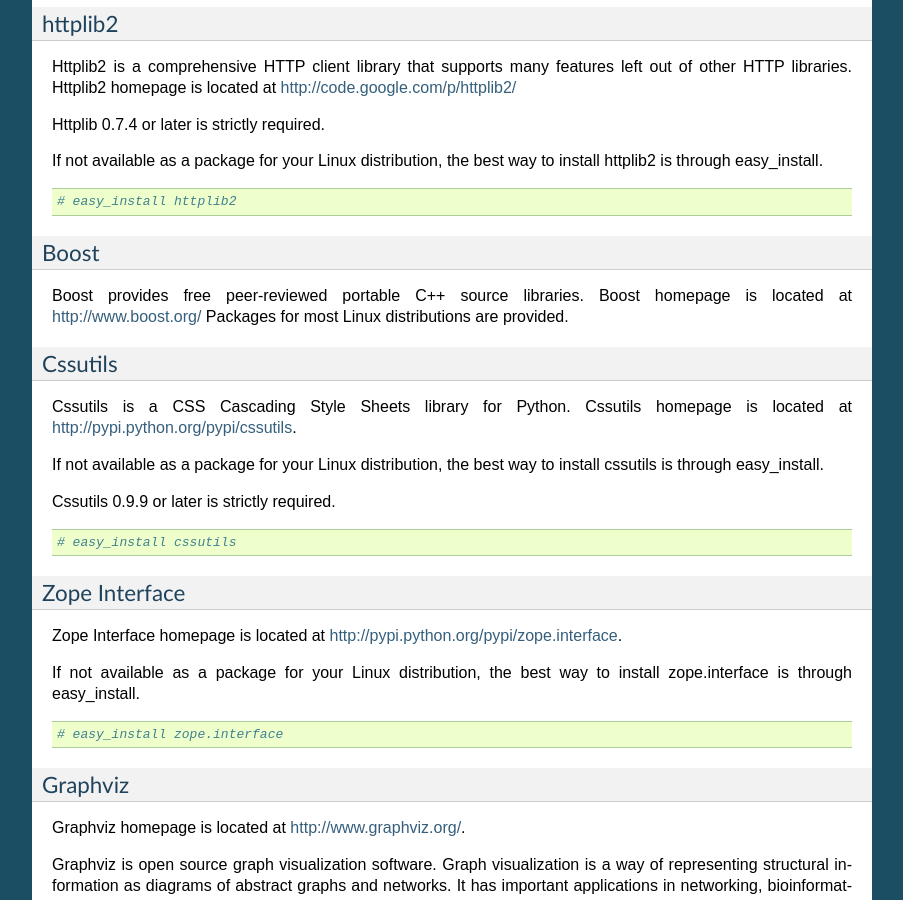
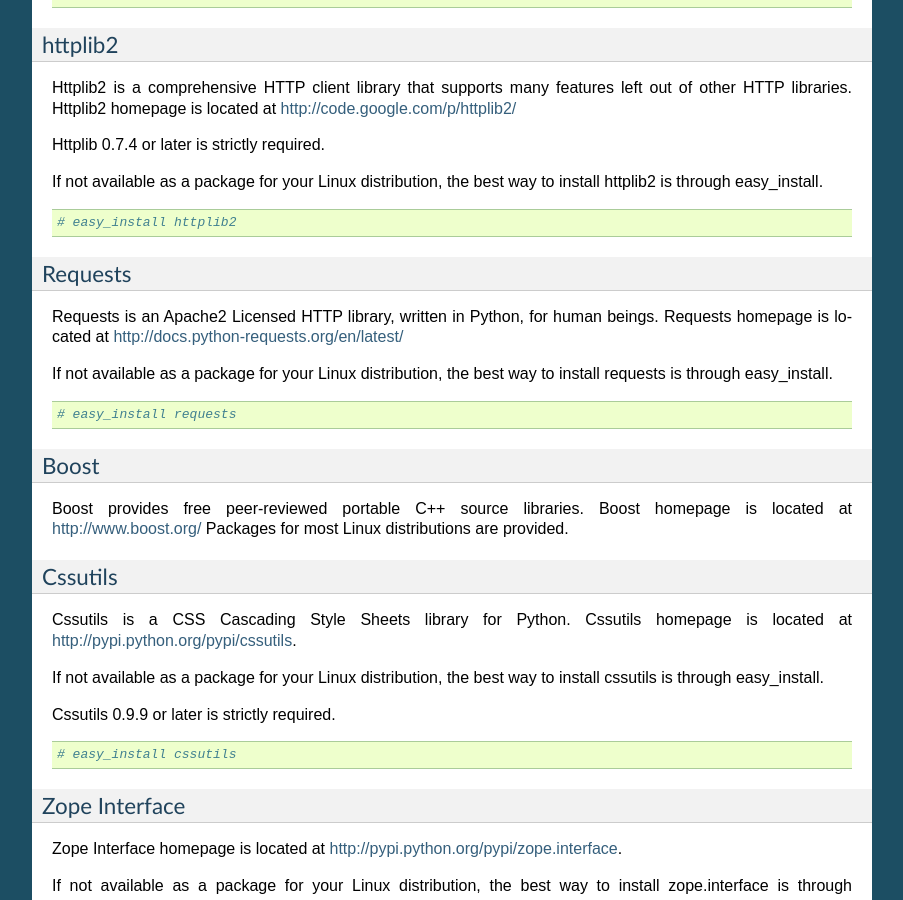
Before and after one commit to buffer/thug, a Sphinx documentation site: the page built from doc/source/build.rst, in a window 1280 px wide and 900 px high, scrolled down 3565 px. Shown: the whole window, without its empty margins (198-1101 px from the left). Built offline with Sphinx 7.4.7, drawn with Linux system fonts in a browser that asks for light colours.

Commit message:
Updated documentation

```diff
--- a/doc/source/build.rst
+++ b/doc/source/build.rst
@@ -18,6 +18,7 @@
 * lxml
 * Chardet
 * httplib2
+* Requests
 * boost
 * Cssutils
 * Zope interface
@@ -257,6 +258,21 @@
         # easy_install httplib2
 
 
+Requests
+^^^^^^^^
+
+Requests is an Apache2 Licensed HTTP library, written in Python, for human
+beings. Requests homepage is located at
+http://docs.python-requests.org/en/latest/
+
+If not available as a package for your Linux distribution, the best way
+to install requests is through easy_install.
+
+.. code-block:: sh
+
+        # easy_install requests
+
+
 Boost
 ^^^^^
 
```
Also changed, not shown: README.md (+4 -0 lines).
